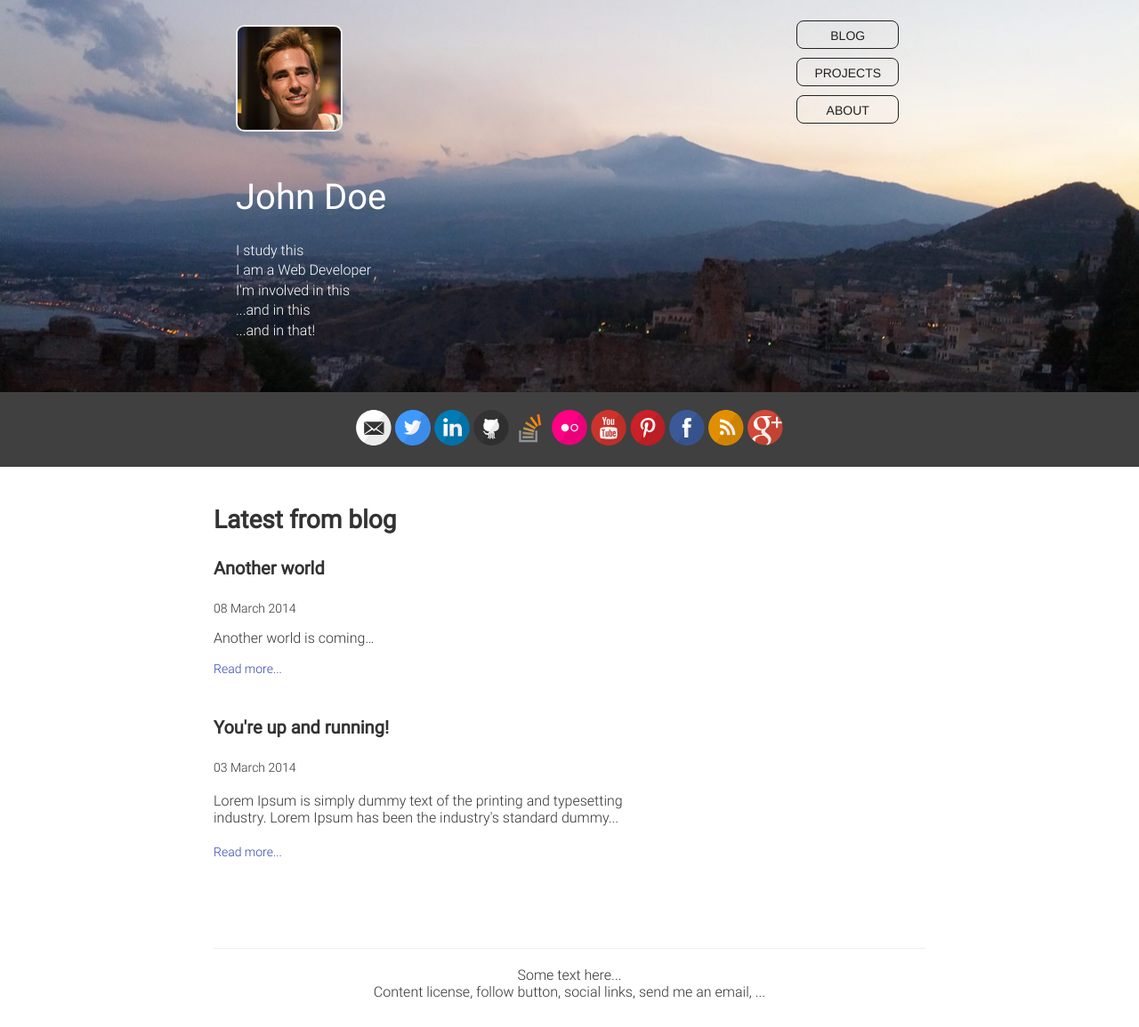
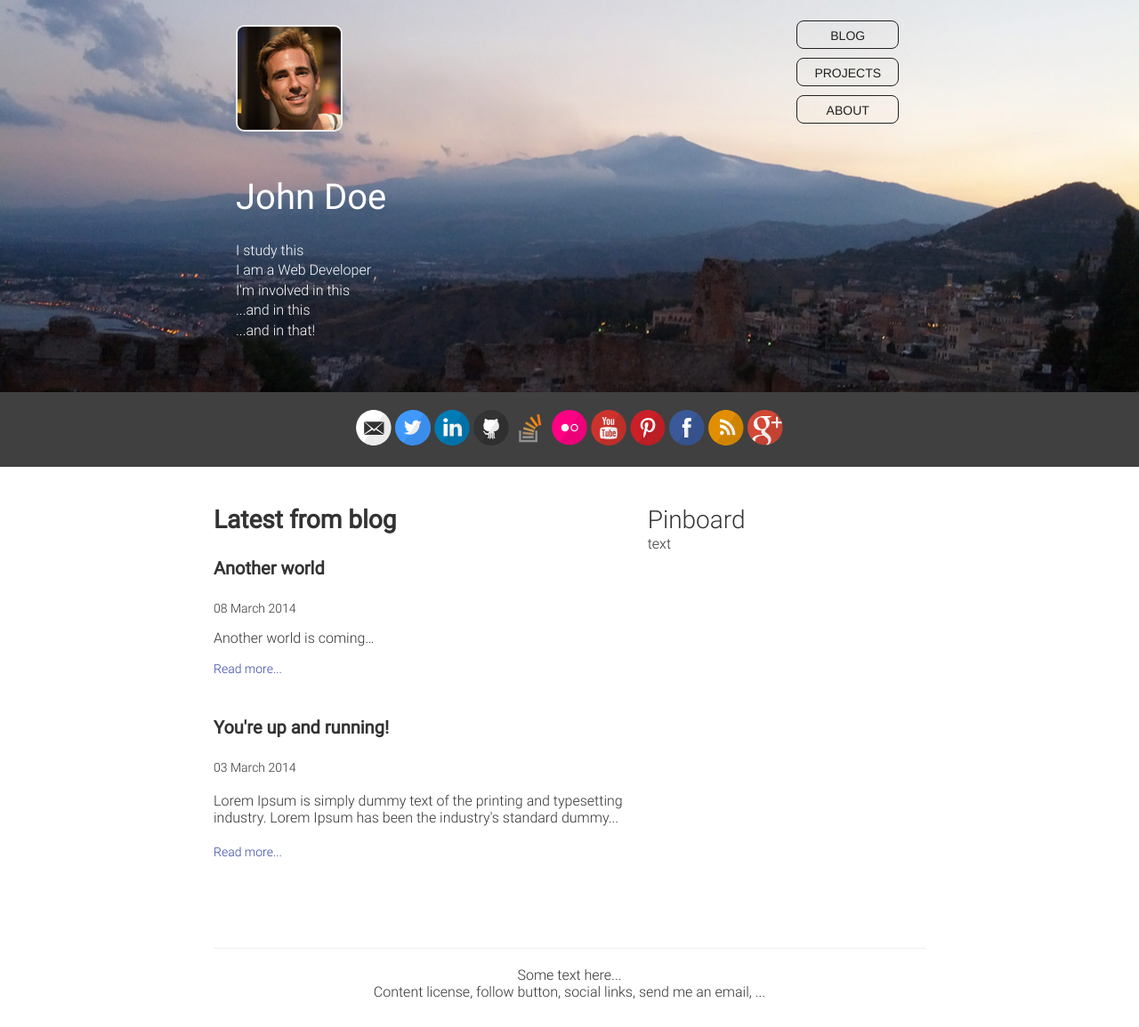
Before and after one commit to pirafrank/Jekyll-Blue, a Jekyll site: the page built from index.html, in a window 1280 px wide. Shown: the whole page at 89% size. Built offline with Jekyll 4.4.1, drawn with Linux system fonts in a browser that asks for light colours; Markdown is read by kramdown in place of the engine named in the settings.

Commit message:
added pinboard in home, an area to publish stuff your visitors access quick

```diff
--- a/_config.yml
+++ b/_config.yml
@@ -19,15 +19,12 @@ timezone: Europe/Rome
 
 # Home customisation
 home:
-  show_updates: false # set it to true to enable, false to disable
-  max_updates: 5 # max number of projects updates to show in home page
+  show_pinboard: true # set it to true to enable, false to disable right section in home
   max_posts: 5 # max number of latest posts to show in home page
 
 # Theme Engine
 # To change site-wide fonts, go to _sass/_variables anche change the hex values.
 # To change site-wide colors, go to _sass/_variables anche change the hex values.
-theme:
-  social_overlay_color: "#fff"
 
 # Includes a social icon in social divs for each username you enter
 social-links:
--- a/index.html
+++ b/index.html
@@ -87,9 +87,11 @@
           {% endfor %}
       </div>
       <div class="col span_2_of_5">
-        {% if site.home.show_updates %}
-          <div class="news newsSectionTitle"><strong>Projects Updates</strong></div>
-          text
+        {% if site.home.show_pinboard %}
+          <div class="news newsSectionTitle">Pinboard</div>
+          <div class="newsEntry">
+            text
+          </div>
         {% endif %}
       </div>
     </div>
```
